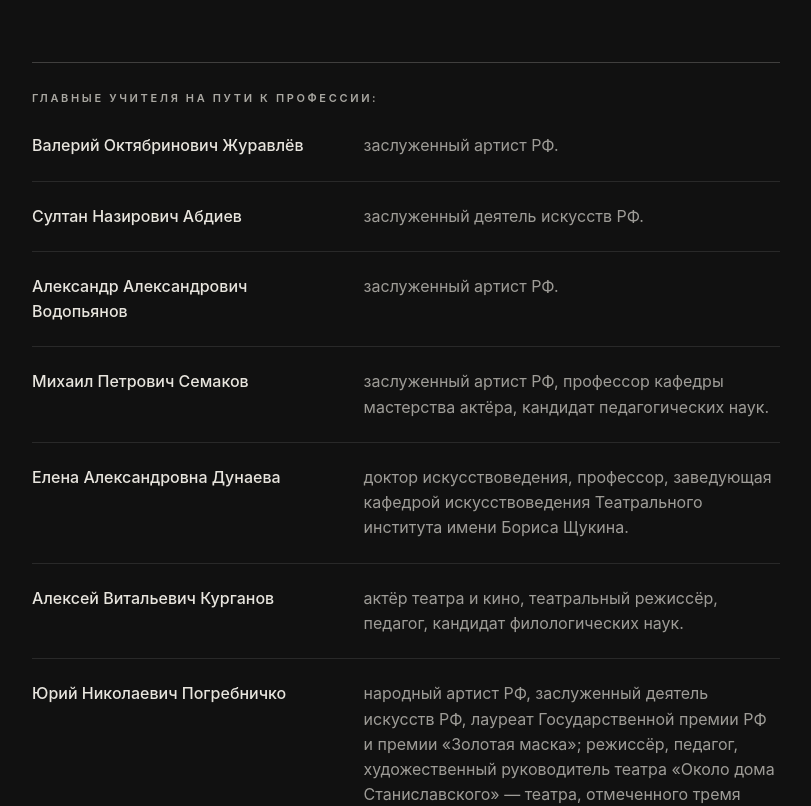
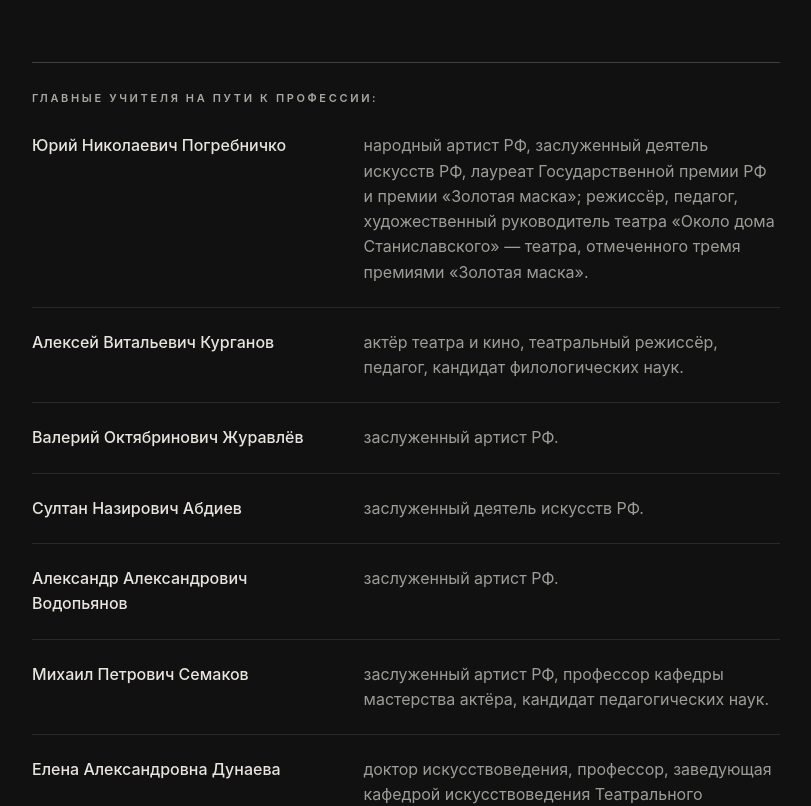
Before and after one commit to SergeyValikov/sergey-valikov-site, a React (Vite) app: page / in a window 1280 px wide. Shown: the part 4640-5446 px from the top of the page, without its empty margins (394-1205 px from the left). Built offline with nearby package versions, Linux system fonts and the light colour scheme.

Commit message:
Reorder director teachers

```diff
--- a/src/App.jsx
+++ b/src/App.jsx
@@ -197,6 +197,14 @@ const copy = {
     aboutTeachersTitle: 'Главные учителя на пути к профессии:',
     aboutTeachers: [
       {
+        name: 'Юрий Николаевич Погребничко',
+        description: 'народный артист РФ, заслуженный деятель искусств РФ, лауреат Государственной премии РФ и премии «Золотая маска»; режиссёр, педагог, художественный руководитель театра «Около дома Станиславского» — театра, отмеченного тремя премиями «Золотая маска».',
+      },
+      {
+        name: 'Алексей Витальевич Курганов',
+        description: 'актёр театра и кино, театральный режиссёр, педагог, кандидат филологических наук.',
+      },
+      {
         name: 'Валерий Октябринович Журавлёв',
         description: 'заслуженный артист РФ.',
       },
@@ -215,14 +223,6 @@ const copy = {
       {
         name: 'Елена Александровна Дунаева',
         description: 'доктор искусствоведения, профессор, заведующая кафедрой искусствоведения Театрального института имени Бориса Щукина.',
-      },
-      {
-        name: 'Алексей Витальевич Курганов',
-        description: 'актёр театра и кино, театральный режиссёр, педагог, кандидат филологических наук.',
-      },
-      {
-        name: 'Юрий Николаевич Погребничко',
-        description: 'народный артист РФ, заслуженный деятель искусств РФ, лауреат Государственной премии РФ и премии «Золотая маска»; режиссёр, педагог, художественный руководитель театра «Около дома Станиславского» — театра, отмеченного тремя премиями «Золотая маска».',
       },
     ],
     mediaEyebrow: '03 / СМИ',
@@ -276,6 +276,14 @@ const copy = {
     aboutTeachersTitle: 'Key teachers on the path to the profession:',
     aboutTeachers: [
       {
+        name: 'Yury Nikolaevich Pogrebnichko',
+        description: 'People’s Artist of the Russian Federation, Honored Art Worker of the Russian Federation, laureate of the State Prize of the Russian Federation and the Golden Mask Award; director, teacher, and artistic director of the Okolo Theatre near the Stanislavsky House — a theatre awarded three Golden Mask prizes.',
+      },
+      {
+        name: 'Alexey Vitalievich Kurganov',
+        description: 'Theatre and film actor, theatre director, teacher, Candidate of Philological Sciences.',
+      },
+      {
         name: 'Valery Oktyabrinovich Zhuravlyov',
         description: 'Honored Artist of the Russian Federation.',
       },
@@ -294,14 +302,6 @@ const copy = {
       {
         name: 'Elena Alexandrovna Dunaeva',
         description: 'Doctor of Art History, professor, head of the Department of Art History at the Boris Shchukin Theatre Institute.',
-      },
-      {
-        name: 'Alexey Vitalievich Kurganov',
-        description: 'Theatre and film actor, theatre director, teacher, Candidate of Philological Sciences.',
-      },
-      {
-        name: 'Yury Nikolaevich Pogrebnichko',
-        description: 'People’s Artist of the Russian Federation, Honored Art Worker of the Russian Federation, laureate of the State Prize of the Russian Federation and the Golden Mask Award; director, teacher, and artistic director of the Okolo Theatre near the Stanislavsky House — a theatre awarded three Golden Mask prizes.',
       },
     ],
     mediaEyebrow: '03 / Press',
```
